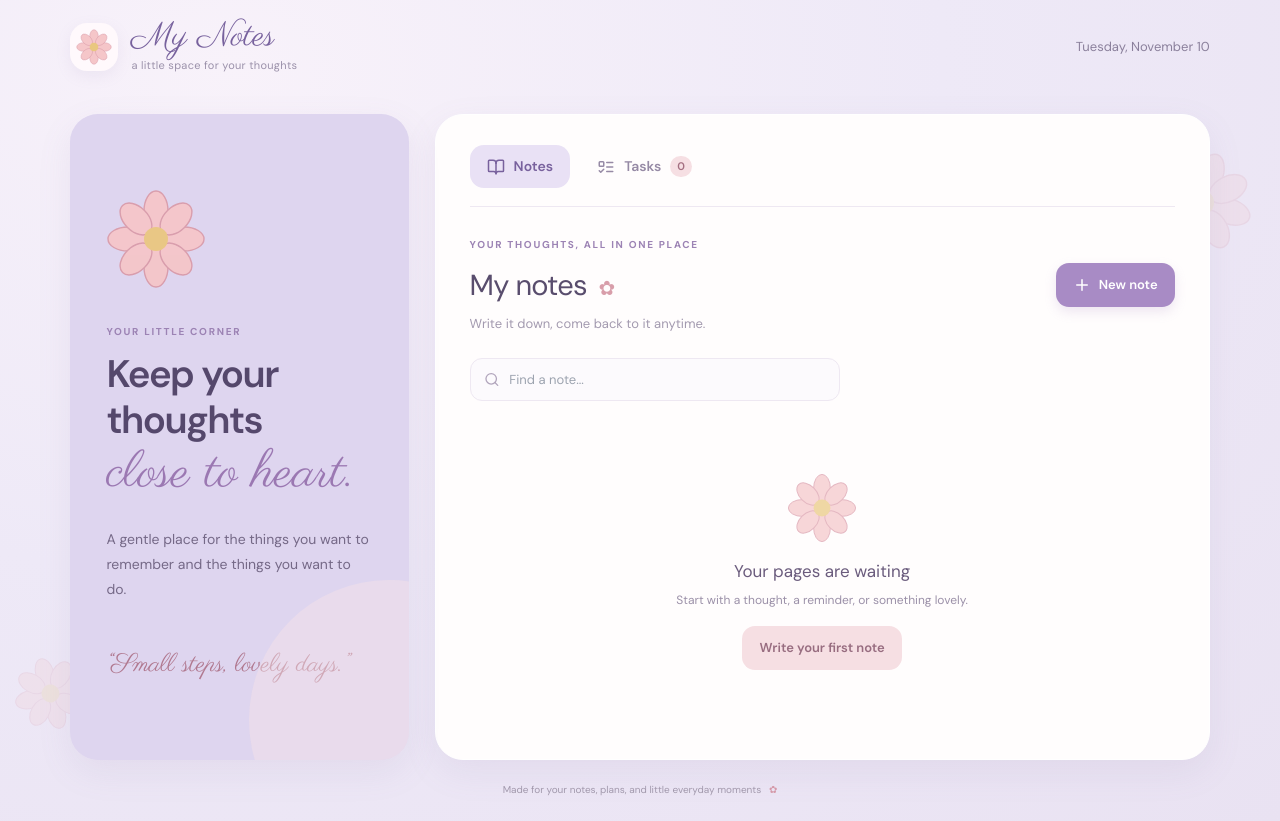
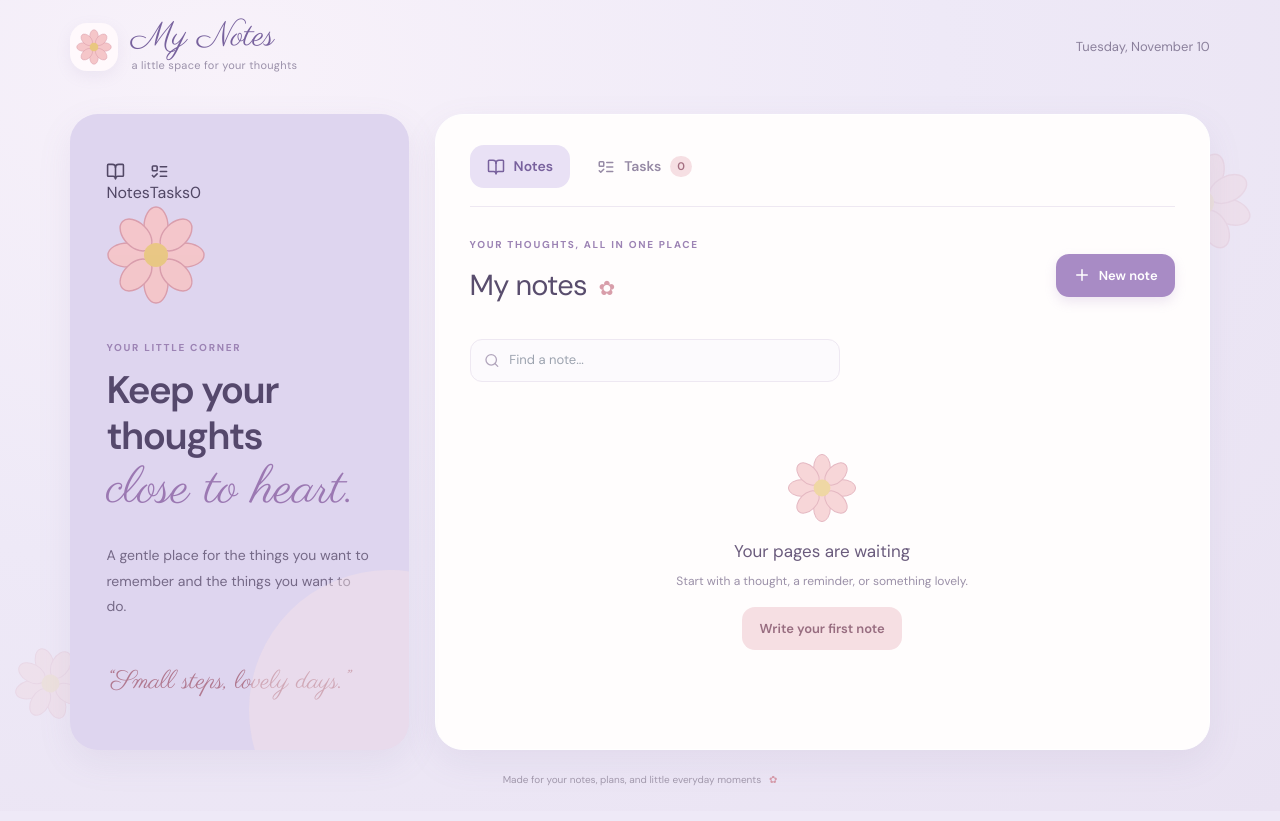
Before and after one commit to mylmary/marynotes, a React (Vite) app: page / in a window 1280 px wide. Built offline with nearby package versions, Linux system fonts and the light colour scheme.

Commit message:
Add Notes and Tasks sidebar navigation and simplify notes heading

```diff
--- a/src/App.tsx
+++ b/src/App.tsx
@@ -56,6 +56,10 @@ function App() {
     </header>
     <main className="workspace">
       <aside className="welcome-panel">
+        <nav className="side-nav" aria-label="Section navigation">
+          <button className={section === 'notes' ? 'side-nav-item active' : 'side-nav-item'} onClick={() => setSection('notes')}><BookOpen size={19}/> <span>Notes</span></button>
+          <button className={section === 'tasks' ? 'side-nav-item active' : 'side-nav-item'} onClick={() => setSection('tasks')}><ListTodo size={19}/> <span>Tasks</span><span className="side-task-count">{tasks.filter(t=>!t.done).length}</span></button>
+        </nav>
         <div className="welcome-flower"><Flower /></div>
         <p className="eyebrow">YOUR LITTLE CORNER</p>
         <h1>Keep your thoughts<br/><em>close to heart.</em></h1>
@@ -68,7 +72,7 @@ function App() {
           <button className={section === 'tasks' ? 'tab active' : 'tab'} onClick={() => setSection('tasks')}><ListTodo size={18}/> Tasks <span className="task-count">{tasks.filter(t=>!t.done).length}</span></button>
         </nav>
         {section === 'notes' ? <div className="section-content">
-          <div className="section-heading"><div><p className="eyebrow">YOUR THOUGHTS, ALL IN ONE PLACE</p><h2>My notes <span>✿</span></h2><p className="muted">Write it down, come back to it anytime.</p></div><button className="primary-btn" onClick={openNewNote}><Plus size={18}/> New note</button></div>
+          <div className="section-heading"><div><p className="eyebrow">YOUR THOUGHTS, ALL IN ONE PLACE</p><h2>My notes <span>✿</span></h2></div><button className="primary-btn" onClick={openNewNote}><Plus size={18}/> New note</button></div>
           <div className="search-wrap"><Search size={17}/><input value={search} onChange={e=>setSearch(e.target.value)} placeholder="Find a note..." aria-label="Search notes"/></div>
           {visibleNotes.length ? <div className="notes-grid">{visibleNotes.map((note,i)=><article className={'note-card note-'+(i%4)} key={note.id}><div className="note-card-top"><span className="note-date">{prettyDate(note.createdAt.slice(0,10))}</span><div className="card-actions"><button aria-label="Edit note" onClick={()=>openEditNote(note)}><Pencil size={15}/></button><button aria-label="Delete note" onClick={()=>setNotes(prev=>prev.filter(n=>n.id!==note.id))}><Trash2 size={15}/></button></div></div><h3>{note.title}</h3><p>{note.body || 'A little note to remember...'}</p><button className="edit-link" onClick={()=>openEditNote(note)}>Open note <span>↗</span></button></article>)}</div> : <div className="empty-state"><div className="empty-flower"><Flower /></div><h3>{search ? 'No notes found' : 'Your pages are waiting'}</h3><p>{search ? 'Try another search.' : 'Start with a thought, a reminder, or something lovely.'}</p>{!search && <button className="soft-btn" onClick={openNewNote}>Write your first note</button>}</div>}
         </div> : <div className="section-content">
```
